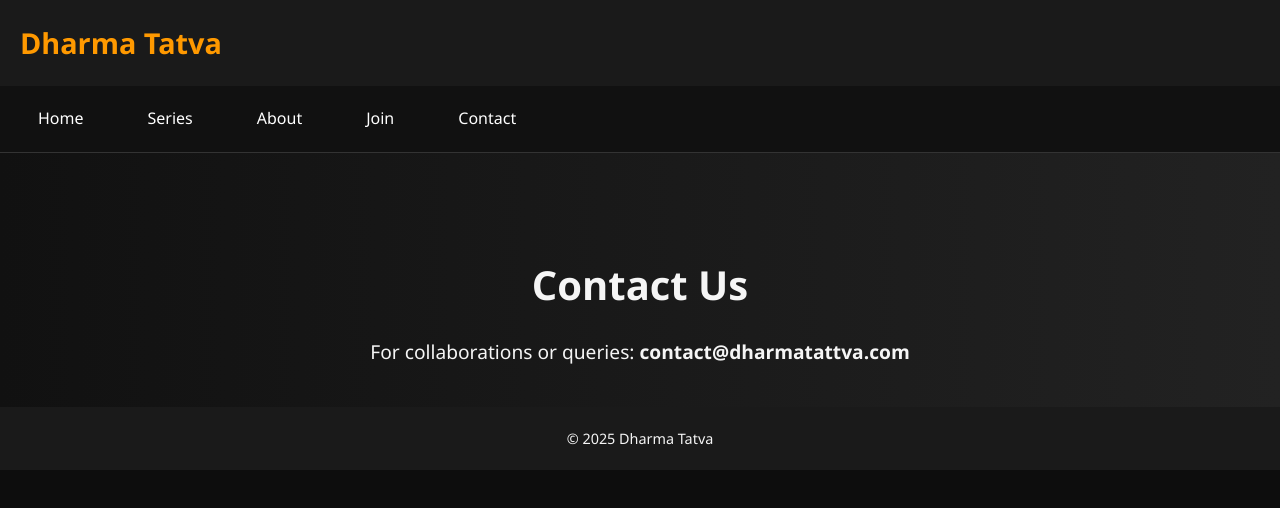
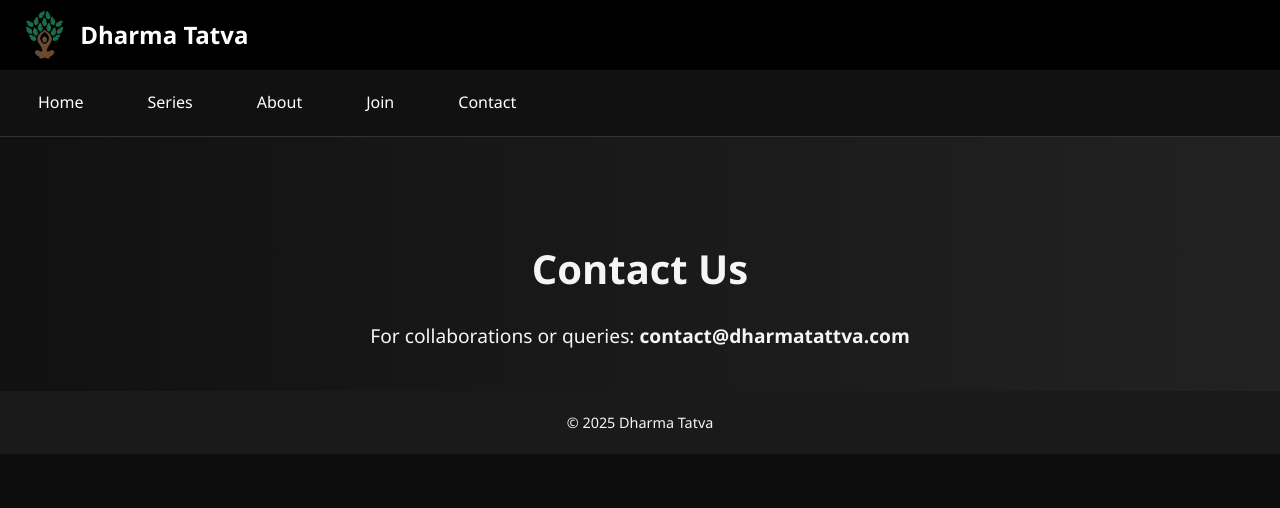
Before and after one commit to SS4444444/dharmatattva.github.io, a plain HTML site: page contact.html in a window 1280 px wide. Drawn offline with Linux system fonts and the light colour scheme.

Commit message:
Update contact.html

```diff
--- a/contact.html
+++ b/contact.html
@@ -29,7 +29,12 @@
 <link rel="stylesheet" href="assets/css/style.css">
 
 <body>
-<header><div class="logo">Dharma Tatva</div></header>
+<header class="site-header">
+  <div class="logo-container">
+    <img src="assets/img/logo.png" alt="Dharma Tatva Logo" class="logo-img">
+    <div class="site-title">Dharma Tatva</div>
+  </div>
+</header>
 <nav class="nav-scrollable">
   <div class="nav-container">
     <a href="index.html">Home</a>
```
